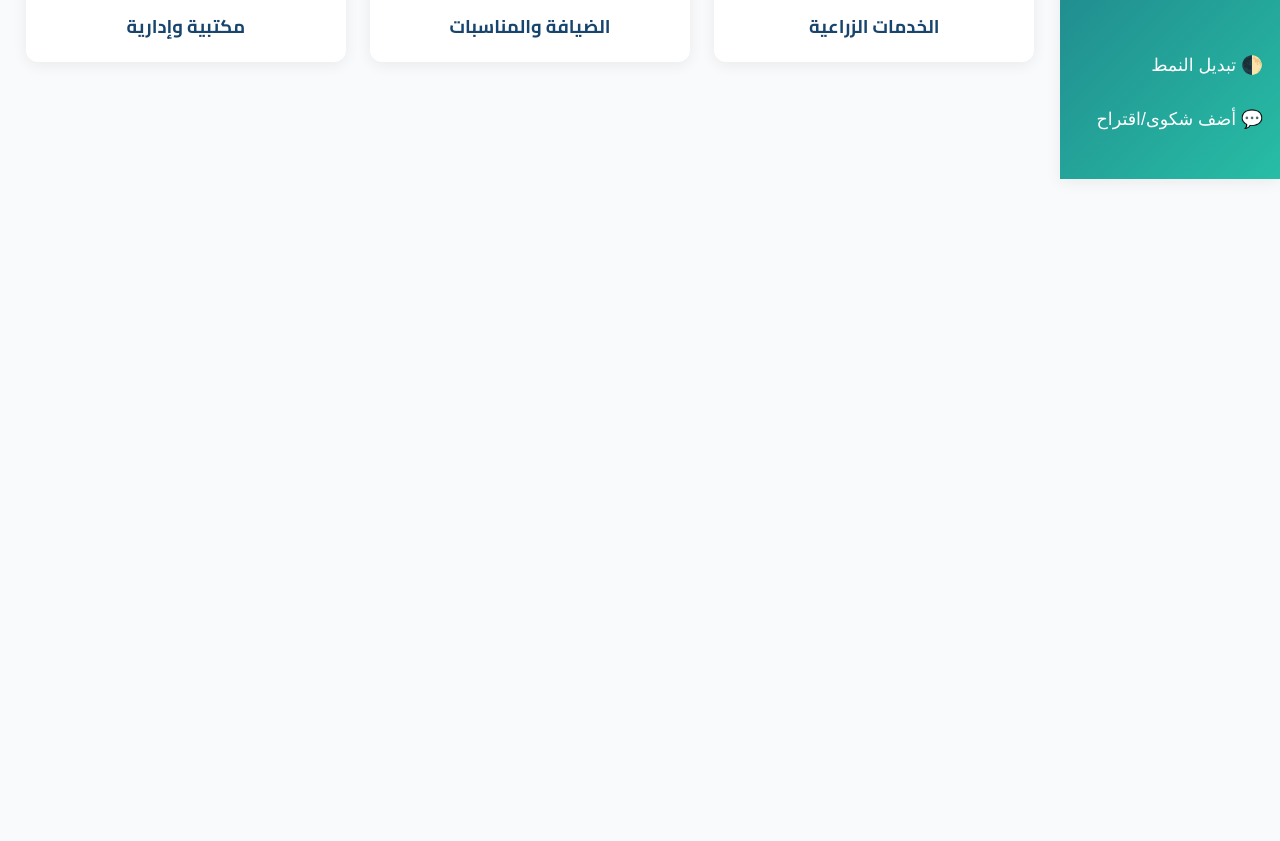
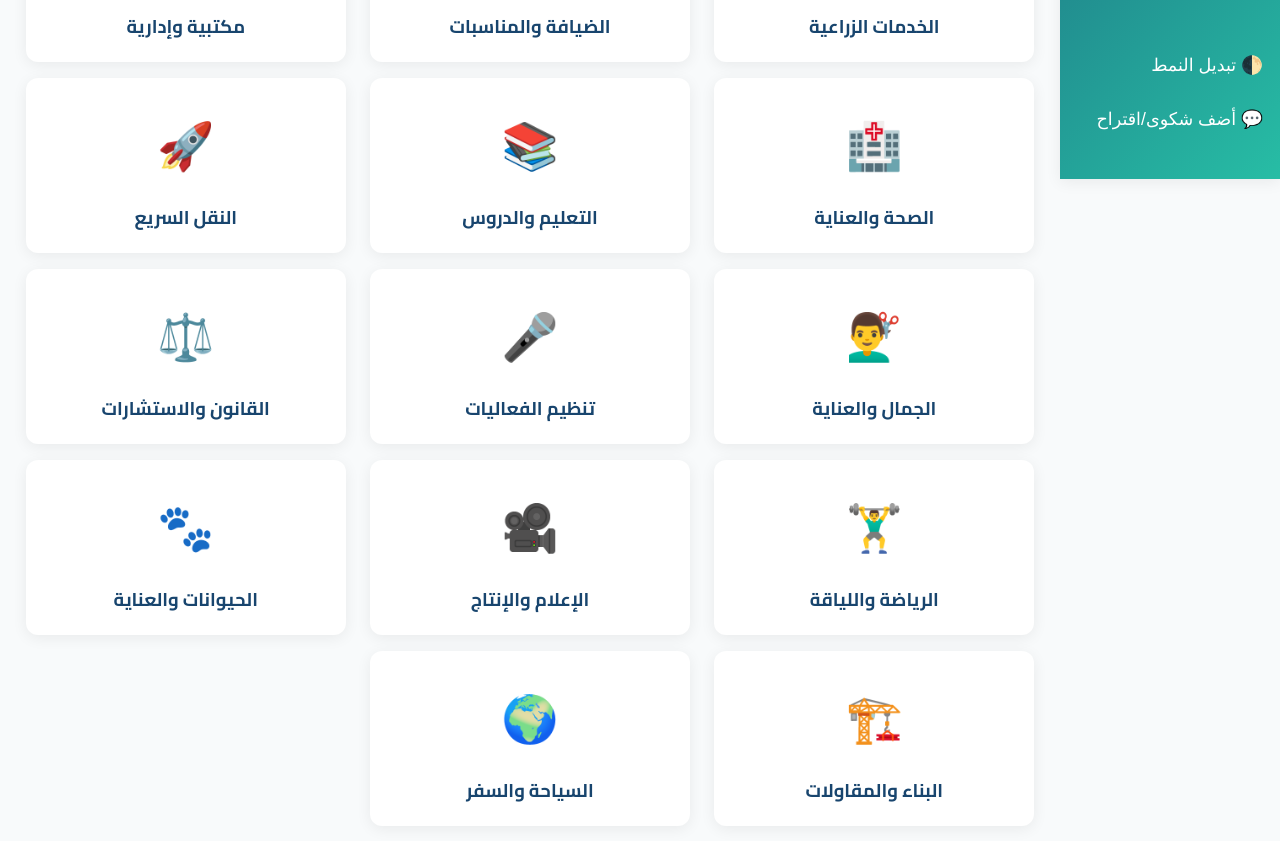
Before and after one commit to LLLX6/faoran.om, a plain HTML site: page index.html in a window 1280 px wide. Shown: the part 621-1462 px from the top of the page. Before the commit the page ends 854 px from the top, so only its background shows below. Drawn offline with nearby package versions, Linux system fonts and the light colour scheme.

Commit message:
Update index.html
اضافة اقسام وتخصصات جديدة

```diff
--- a/index.html
+++ b/index.html
@@ -1312,6 +1312,91 @@ const sections = [
       {id:"secretary", label:"سكرتارية",        emojiM:"🗂️",   emojiF:"🗂️"},
       {id:"account",   label:"محاسبة",          emojiM:"📊",   emojiF:"📊"},
       {id:"translate", label:"ترجمة",           emojiM:"🌐",   emojiF:"🌐"}
+    ]
+  },
+  // ------------------- الأقسام الجديدة -------------------
+  {
+    id: "health", name: "الصحة والعناية", emoji: "🏥", sub: [
+      {id: "nurse", label: "ممرض/ممرضة", emojiM: "🧑‍⚕️", emojiF: "👩‍⚕️"},
+      {id: "pharma", label: "صيدلي/صيدلانية", emojiM: "💊", emojiF: "💊"},
+      {id: "dentist", label: "طبيب أسنان", emojiM: "🦷", emojiF: "🦷"},
+      {id: "lab", label: "فني مختبر", emojiM: "🧪", emojiF: "🧪"}
+    ]
+  },
+  {
+    id: "education", name: "التعليم والدروس", emoji: "📚", sub: [
+      {id: "teacher", label: "مدرس/مدرسة", emojiM: "👨‍🏫", emojiF: "👩‍🏫"},
+      {id: "privateTutor", label: "مدرس خصوصي", emojiM: "📖", emojiF: "📖"},
+      {id: "coach", label: "مدرب/مدربة", emojiM: "🏋️", emojiF: "🤸"}
+    ]
+  },
+  {
+    id: "express", name: "النقل السريع", emoji: "🚀", sub: [
+      {id: "bikeCourier", label: "مندوب دراجة", emojiM: "🚴", emojiF: "🚴‍♀️"},
+      {id: "expressDriver", label: "سائق سريع", emojiM: "🚕", emojiF: "🚕"}
+    ]
+  },
+  {
+    id: "beauty", name: "الجمال والعناية", emoji: "💇‍♂️", sub: [
+      {id: "hairdresser", label: "حلاق/حلاقة", emojiM: "💇‍♂️", emojiF: "💇‍♀️"},
+      {id: "spa", label: "سبا وتدليك", emojiM: "💆‍♂️", emojiF: "💆‍♀️"}
+    ]
+  },
+  {
+    id: "events", name: "تنظيم الفعاليات", emoji: "🎤", sub: [
+      {id: "eventOrg", label: "منظم فعاليات", emojiM: "🎤", emojiF: "🎤"},
+      {id: "photographer", label: "مصور/مصورة", emojiM: "📸", emojiF: "📸"}
+    ]
+  },
+  {
+    id: "legal", name: "القانون والاستشارات", emoji: "⚖️", sub: [
+      {id: "lawyer", label: "محام/محامية", emojiM: "⚖️", emojiF: "⚖️"},
+      {id: "notary", label: "كاتب عدل", emojiM: "📝", emojiF: "📝"}
+        ]
+  },
+  {
+    id: "sports", name: "الرياضة واللياقة", emoji: "🏋️‍♂️", sub: [
+      {id: "personalTrainer", label: "مدرب شخصي",      emojiM: "🏋️‍♂️", emojiF: "🏋️‍♀️"},
+      {id: "yoga",            label: "مدرب يوغا",       emojiM: "🧘‍♂️", emojiF: "🧘‍♀️"},
+      {id: "swim",            label: "مدرب سباحة",      emojiM: "🏊‍♂️", emojiF: "🏊‍♀️"},
+      {id: "football",        label: "مدرب كرة قدم",     emojiM: "⚽",    emojiF: "⚽"},
+      {id: "referee",         label: "حكم رياضي",        emojiM: "🧑‍⚖️", emojiF: "🧑‍⚖️"}
+    ]
+  },
+  {
+    id: "media", name: "الإعلام والإنتاج", emoji: "🎥", sub: [
+      {id: "videographer", label: "مصور فيديو",         emojiM: "📹", emojiF: "📹"},
+      {id: "editor",       label: "مونتير",             emojiM: "🎬", emojiF: "🎬"},
+      {id: "voiceover",    label: "معلق صوتي",           emojiM: "🎤", emojiF: "🎤"},
+      {id: "writer",       label: "كاتب محتوى",          emojiM: "📝", emojiF: "📝"},
+      {id: "social",       label: "مدير سوشال ميديا",    emojiM: "📱", emojiF: "📱"}
+    ]
+  },
+  {
+    id: "animals", name: "الحيوانات والعناية", emoji: "🐾", sub: [
+      {id: "vet",        label: "طبيب بيطري",           emojiM: "🐶", emojiF: "🐱"},
+      {id: "groomer",    label: "حلاق حيوانات",         emojiM: "✂️", emojiF: "✂️"},
+      {id: "walker",     label: "مرافق كلاب",            emojiM: "🚶‍♂️", emojiF: "🚶‍♀️"},
+      {id: "trainer",    label: "مدرب حيوانات",          emojiM: "🦴", emojiF: "🦴"},
+      {id: "boarding",   label: "استضافة حيوانات",       emojiM: "🏠", emojiF: "🏠"}
+    ]
+  },
+  {
+    id: "construction", name: "البناء والمقاولات", emoji: "🏗️", sub: [
+      {id: "mason",       label: "بناء/بنائية",         emojiM: "🧱", emojiF: "🧱"},
+      {id: "tiles",       label: "تركيب بلاط",           emojiM: "🪨", emojiF: "🪨"},
+      {id: "roofer",      label: "عامل أسطح",            emojiM: "🏠", emojiF: "🏠"},
+      {id: "concrete",    label: "صب خرسانة",            emojiM: "🚧", emojiF: "🚧"},
+      {id: "painter",     label: "دهان مباني",           emojiM: "🖌️", emojiF: "🖌️"}
+    ]
+  },
+  {
+    id: "tourism", name: "السياحة والسفر", emoji: "🌍", sub: [
+      {id: "guide",         label: "مرشد سياحي",        emojiM: "🧑‍💼", emojiF: "🧑‍💼"},
+      {id: "planner",       label: "منظم رحلات",        emojiM: "🗺️", emojiF: "🗺️"},
+      {id: "visa",          label: "مساعد تأشيرات",     emojiM: "🛂", emojiF: "🛂"},
+      {id: "hotelBook",     label: "حجز فنادق",         emojiM: "🏨", emojiF: "🏨"},
+      {id: "translator",    label: "مترجم سياحي",       emojiM: "🌐", emojiF: "🌐"}
     ]
   }
 ];
```
